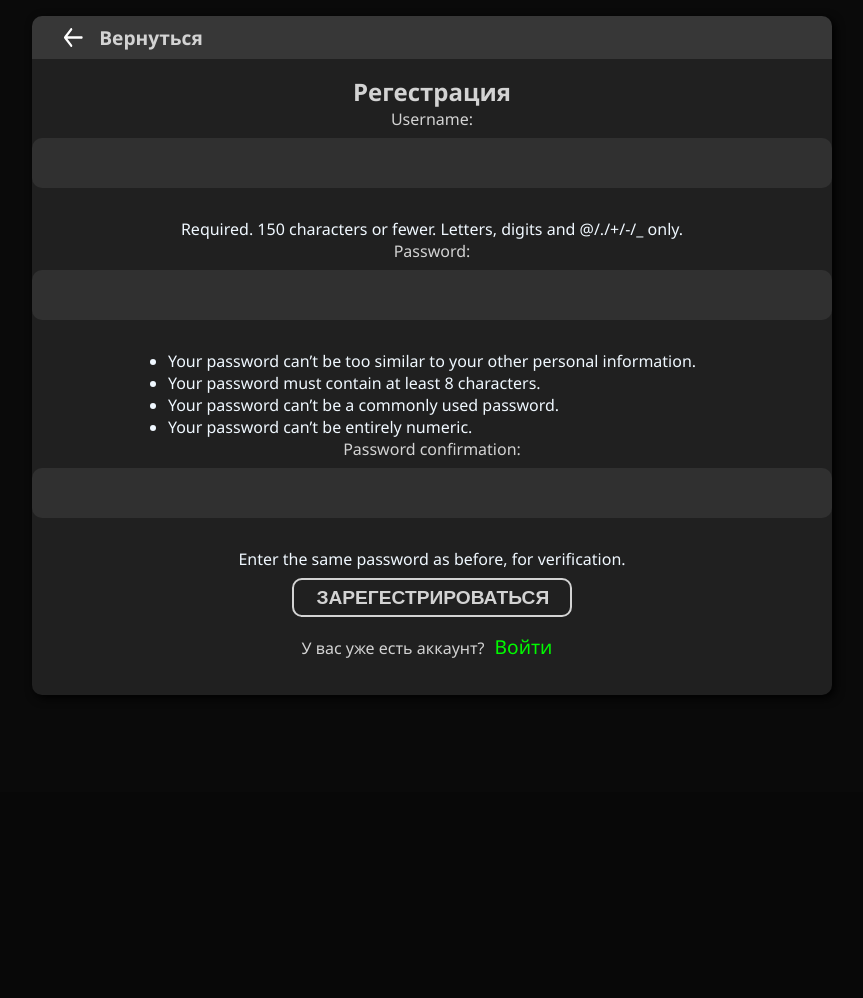
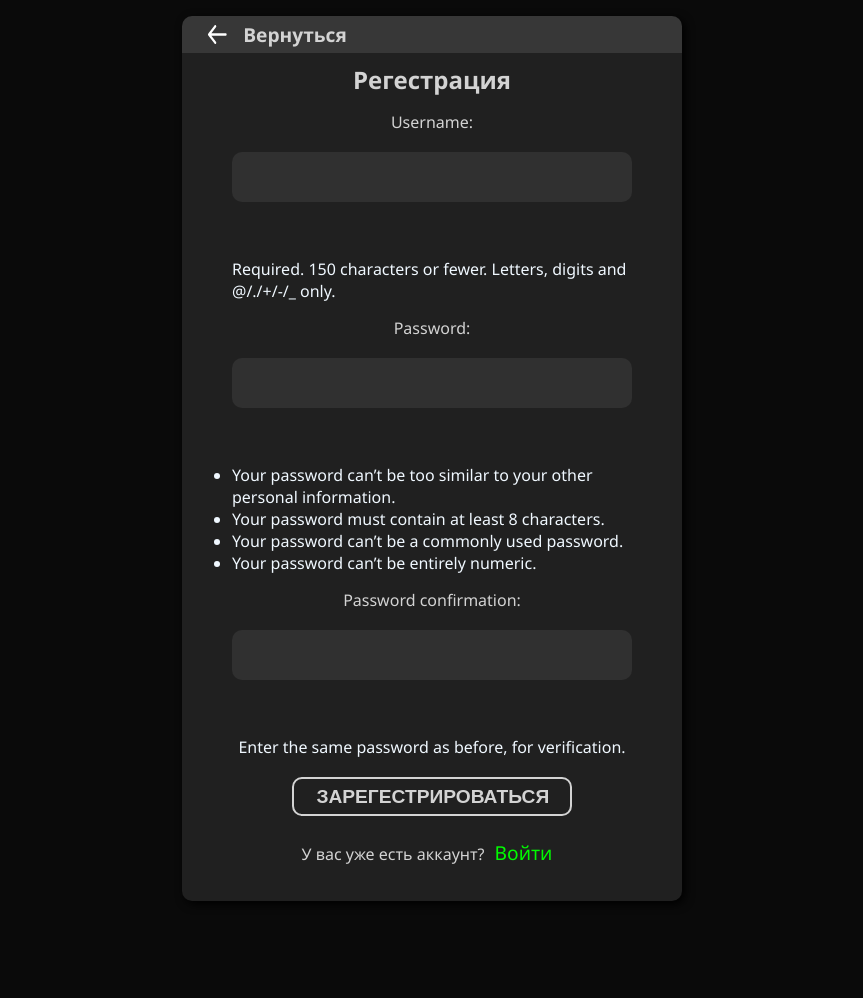
Before and after one commit to Jaswine/Julijai, a Django app: page /register/ in a window 1280 px wide. Shown: the part 80-1078 px from the top of the page, without its empty margins (208-1071 px from the left). Before the commit the page ends 775 px from the top, so only its background shows below. Run offline with Django 4.2, Linux system fonts and the light colour scheme; some libraries are stand-ins or nearby versions.

Commit message:
updated login&register forms :/

```diff
--- a/base/templates/base/login_register.html
+++ b/base/templates/base/login_register.html
@@ -16,13 +16,14 @@
         <div class="create__header">
             <a href="{{request.META.HTTP_REFERER}}"><img src="{% static 'images/back.svg' %}" alt="" class="icon icon-mar">Вернуться</a>
         </div>
+        <div class="create__fields">
             <h2>Войти</h2>
-
             {% csrf_token %}
             <input type = "text" name="username" placeholder="логин...">
             <input type = "password" name = "password" placeholder="пароль...">
             <input type="submit" class = "btn" value = "войти">
             <p>Хотите создать новый аккаунт?<a class = "link" href = "{% url 'base:register' %}">Register</a></p>
+        </div>
     </form>
 </div>
 {% else %}<!---->
@@ -31,12 +32,13 @@
         <div class="create__header">
             <a href="{{request.META.HTTP_REFERER}}"><img src="{% static 'images/back.svg' %}" alt="" class="icon icon-mar">Вернуться</a>
         </div>
+        <div class="create__fields">
             <h2>Регестрация</h2>
-
             {% csrf_token %}
             {{form}}
             <input type="submit" style="max-width: 280px !important" class = "btn btn-max" value = "зарегестрироваться">
             <p>У вас уже есть аккаунт?<a class = "link" href = "{% url 'base:login' %}">Войти</a></p>
+        </div>
     </form>
 </div>
 {% endif %}
@@ -54,5 +56,16 @@
         text-shadow: 3px 3px 1px #00fb00;
         color: aliceblue;
     }
+    .create-form {
+        max-width: 500px;
+    }
+    .create__fields {
+        padding: 0 10%;
+        display: flex;
+        justify-content: center;
+        align-items: center;
+        flex-direction: column;
+        row-gap: 15px;
+    }
 </style>
 {% endblock content %}
--- a/templates/main.html
+++ b/templates/main.html
@@ -6,10 +6,10 @@
     <meta http-equiv="X-UA-Compatible" content="IE=edge">
     <meta name="viewport" content="width=device-width, initial-scale=1.0">
 
+    <link rel="stylesheet" href="{% static 'css/style.css' %}">
+    <link rel="stylesheet" href="{% static 'css/story.css' %}">
+    <link rel="stylesheet" href="path/to/font-awesome/css/font-awesome.min.css">
     <link rel="stylesheet" href="{% static 'css/styleOld.css' %}">
-    <link rel="stylesheet" href="{% static 'css/story.css' %}">
-    <link rel="stylesheet" href="{% static 'css/style.css' %}">
-    <link rel="stylesheet" href="path/to/font-awesome/css/font-awesome.min.css">
 
     <title>{% block title %}{% endblock title %}</title>
 </head>
```
Lines whose indentation alone changed are shown as unchanged.
